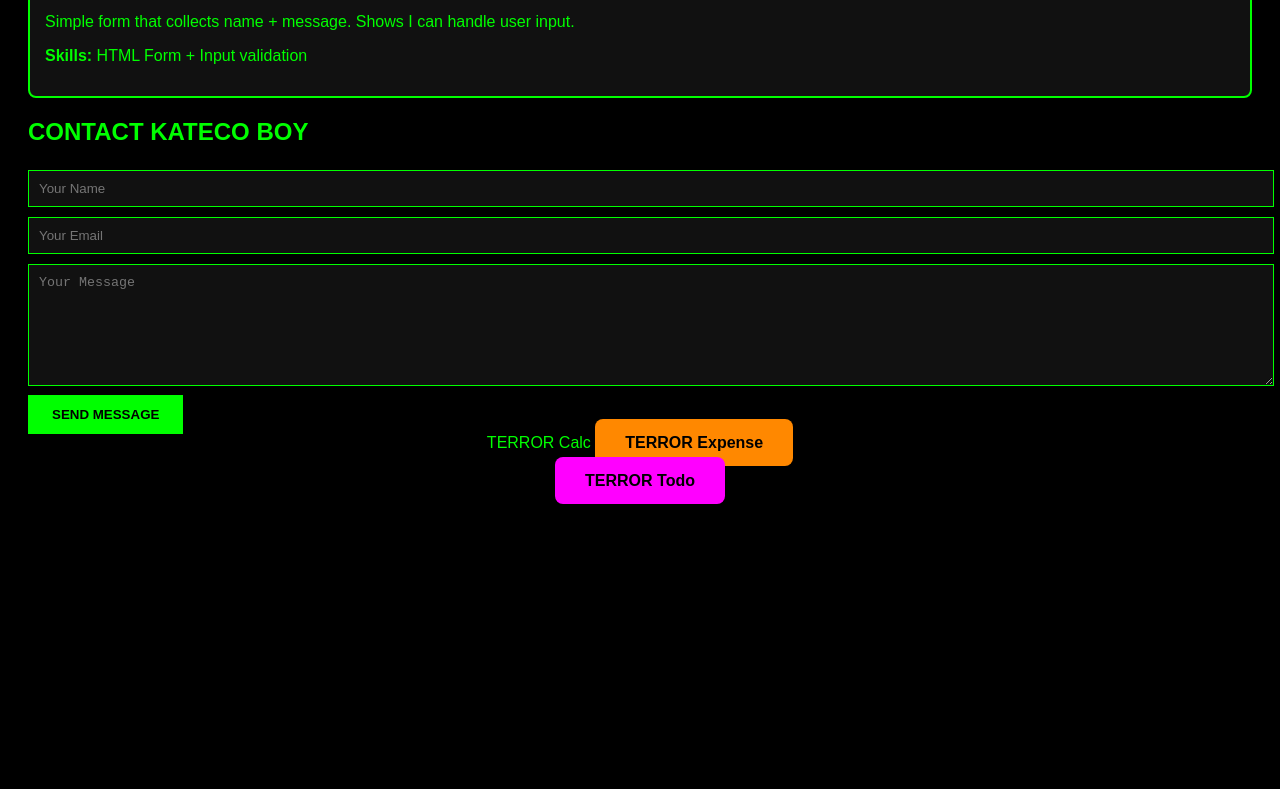
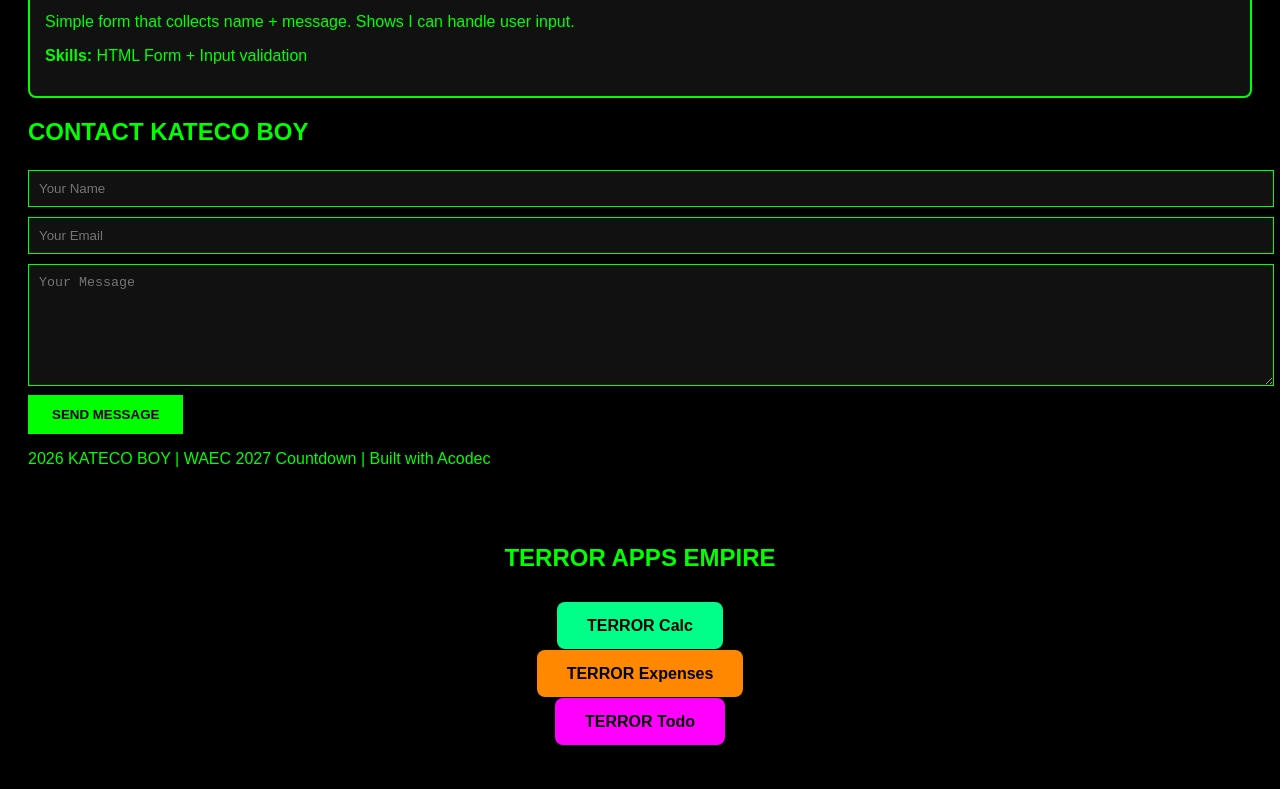
Before and after one commit to mikeflea88-rgb/portfolio, a plain HTML site: page index.html in a window 1280 px wide. Shown: the part 1085-1874 px from the top of the page. Before the commit the page ends 1623 px from the top, so only its background shows below. Drawn offline with Linux system fonts and the light colour scheme.

Commit message:
Fix HTML structure and update footer content

```diff
--- a/index.html
+++ b/index.html
@@ -39,16 +39,25 @@ a{color:#00ff00;text-decoration:none}
     <button type="submit" style="background:#0f0; color:#000; padding:12px 24px; border:none; font-weight:bold; cursor:pointer;">SEND MESSAGE</button>
   </form>
 </section>
-<p2026 KATECO BOY | WAEC 2027 Countdown | Built with Acodec</p>
+<p>2026 KATECO BOY | WAEC 2027 Countdown | Built with Acodec</p>
 
-<div style="text-align:center; padding:" style="padding:15px 30px; background:#00ff88; color:#000; text-decoration:none; border-radius:8px; font-weight:bold;">TERROR Calc</a>
-<a href="calculator.html
+<!-- TERROR APPS SECTION -->
+<div style="text-align:center; padding:40px 0;">
+<h2 style="color:#00ff00; margin-bottom:30px;">TERROR APPS EMPIRE</h2>
 
-   <div style="text-align:center; padding:20px 0;">
-<a href="expense.html" style="padding:15px 30px; background:#ff8800; color:#000; text-decoration:none; border-radius:8px; font-weight:bold;">TERROR Expense</a>
-  </div>
-<div style="text-align:center; padding:20px 0;">
+<div style="text-align:center; padding:15px 0;">
+<a href="calculator.html" style="padding:15px 30px; background:#00ff88; color:#000; text-decoration:none; border-radius:8px; font-weight:bold;">TERROR Calc</a>
+</div>
+
+<div style="text-align:center; padding:15px 0;">
+<a href="expense.html" style="padding:15px 30px; background:#ff8800; color:#000; text-decoration:none; border-radius:8px; font-weight:bold;">TERROR Expenses</a>
+</div>
+
+<div style="text-align:center; padding:15px 0;">
 <a href="todo.html" style="padding:15px 30px; background:#ff00ff; color:#000; text-decoration:none; border-radius:8px; font-weight:bold;">TERROR Todo</a>
-  </div>
+</div>
+</div>
+
+
 </footer>
 </html>
```
